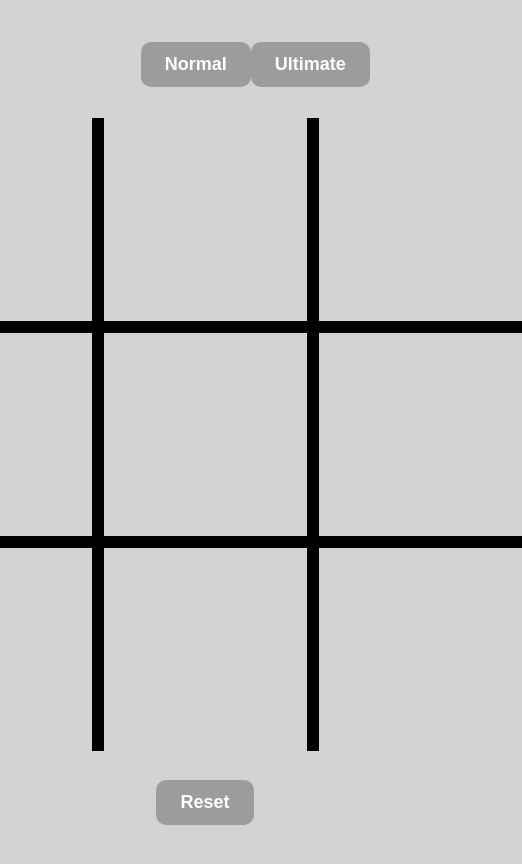
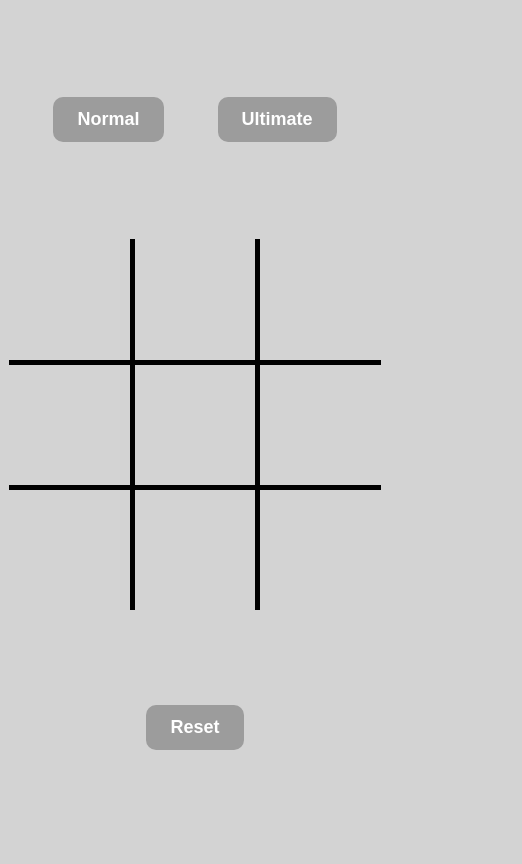
Before and after one commit to zraycd/tictactoe, a website built with webpack: page src/index.html in a window 390 px wide. Shown: the whole page, 522 px wide, since content can reach past the window. Built offline with nearby package versions, Linux system fonts and the light colour scheme.

Commit message:
im carving my skin

```diff
--- a/src/style.css
+++ b/src/style.css
@@ -1,23 +1,26 @@
 @import url('https://fonts.googleapis.com/css2?family=Kanit:wght@600&family=Nova+Square&family=Nunito:ital,wght@0,200..1000;1,200..1000&display=swap');
 @import url('https://fonts.googleapis.com/css2?family=Manrope:wght@200..800&display=swap');
+* {
+    margin: 0;
+    padding: 0;
+}
 body {
     overflow: hidden;
     background-color: lightgrey;
     font-family: "Nunito", sans-serif;
-    height: 100vh;
-    width: 100vw;
+    height: 100dvh;
+    width: 100dvw;
     display: flex;
     flex-direction: column;
     justify-content: space-evenly;
     align-items: center;
-    margin: 10px;
 }
 .topWrap {
     height: 6%;
-    width: 33%;
     display: flex;
     justify-content: space-around;
     align-items: center;
+    gap: 128px;
 }
 
 button {
@@ -107,3 +110,22 @@ button:hover {
         opacity: 1;
     }
 }
+@media (max-width: 750px) {
+    .mainContainer {
+        height: 44%;
+        aspect-ratio: 1 / 1;
+    }
+    .topWrap {
+        justify-content: space-between;
+        gap: 54px;
+    }
+    .mainContainer > .cell {
+        font-size: 5rem;
+    }
+    .container > .cell {
+        font-size: 1.5rem;
+    }
+    .mainContainer, .container {
+        gap: 5px;
+    }
+}
```
Also changed, not shown: dist/bundle.js.
